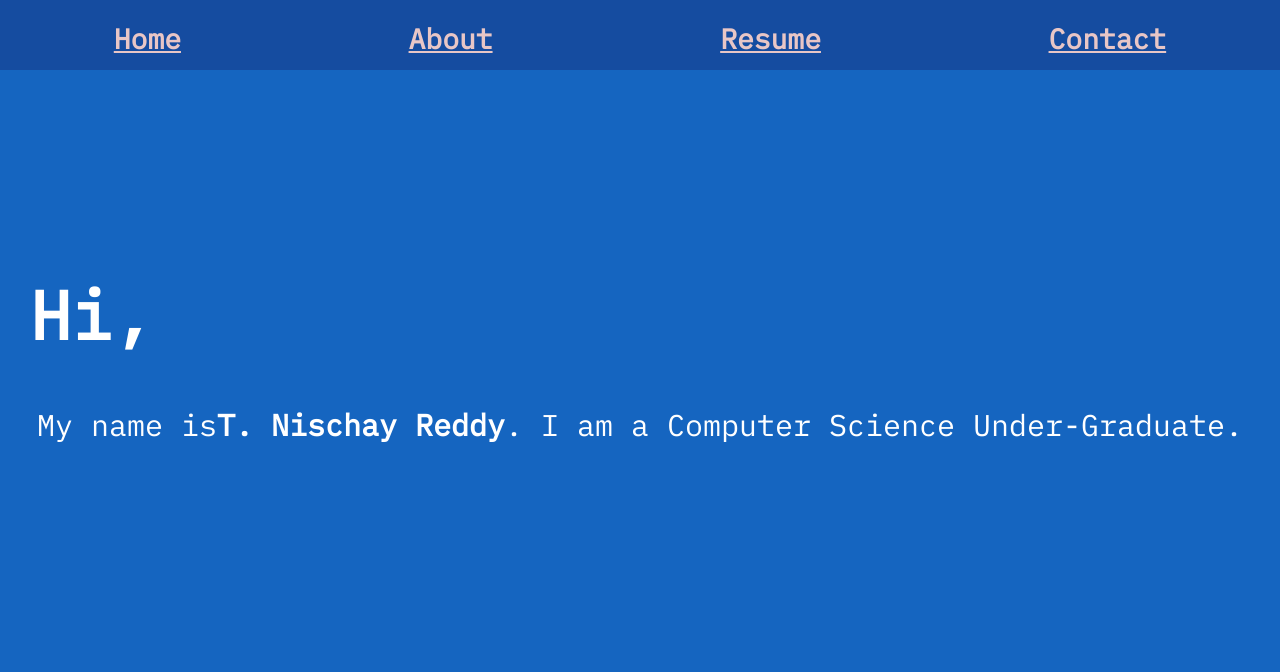
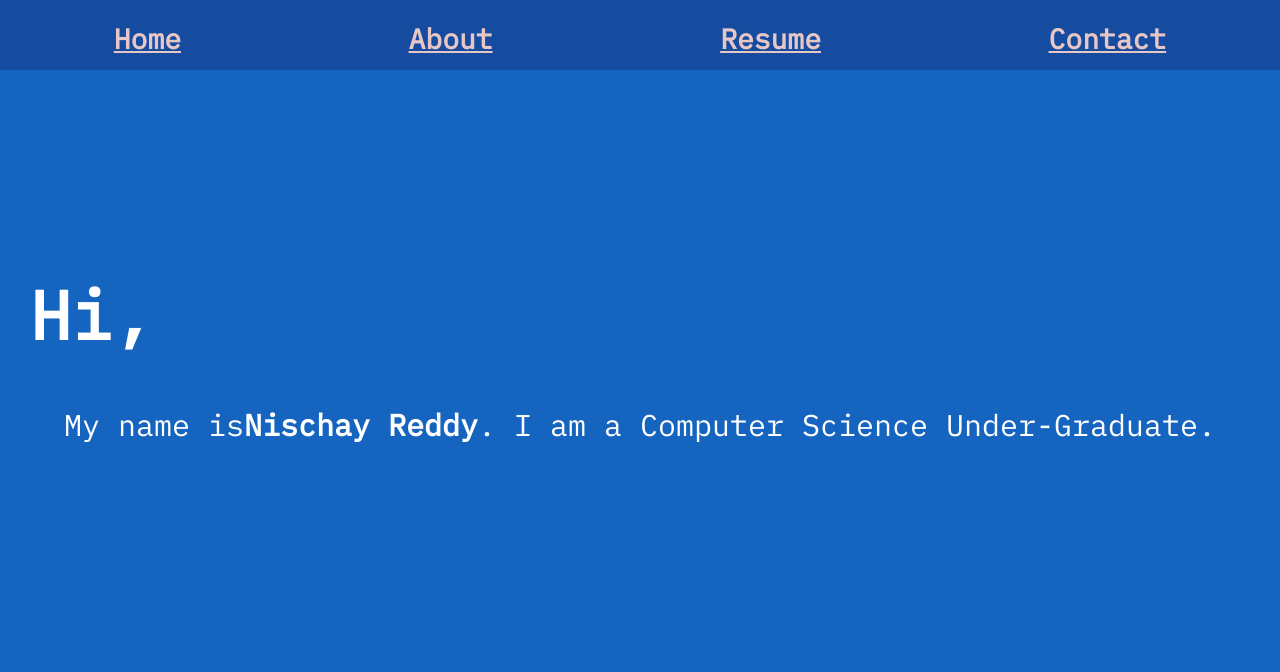
Before and after one commit to NischayRT/portfolio, a plain HTML site: page index.html in a window 1280 px wide. Shown: the top 672 px of the page. Drawn offline with Linux system fonts and the light colour scheme; some icons are missing.

Commit message:
Update index.html

```diff
--- a/index.html
+++ b/index.html
@@ -22,7 +22,7 @@
             <h1>
                 Hi,
             </h1>
-            <p id="intro">My name is <span> T. Nischay Reddy</span>. I am a Computer Science Under-Graduate.</p>
+            <p id="intro">My name is <span>  Nischay Reddy</span>. I am a Computer Science Under-Graduate.</p>
             <div class="icns">
                 <a href="https://github.com/NischayRT" target="_blank"> <i class="fa fa-github"
                         style="padding: 20px;"></i></a>
```
